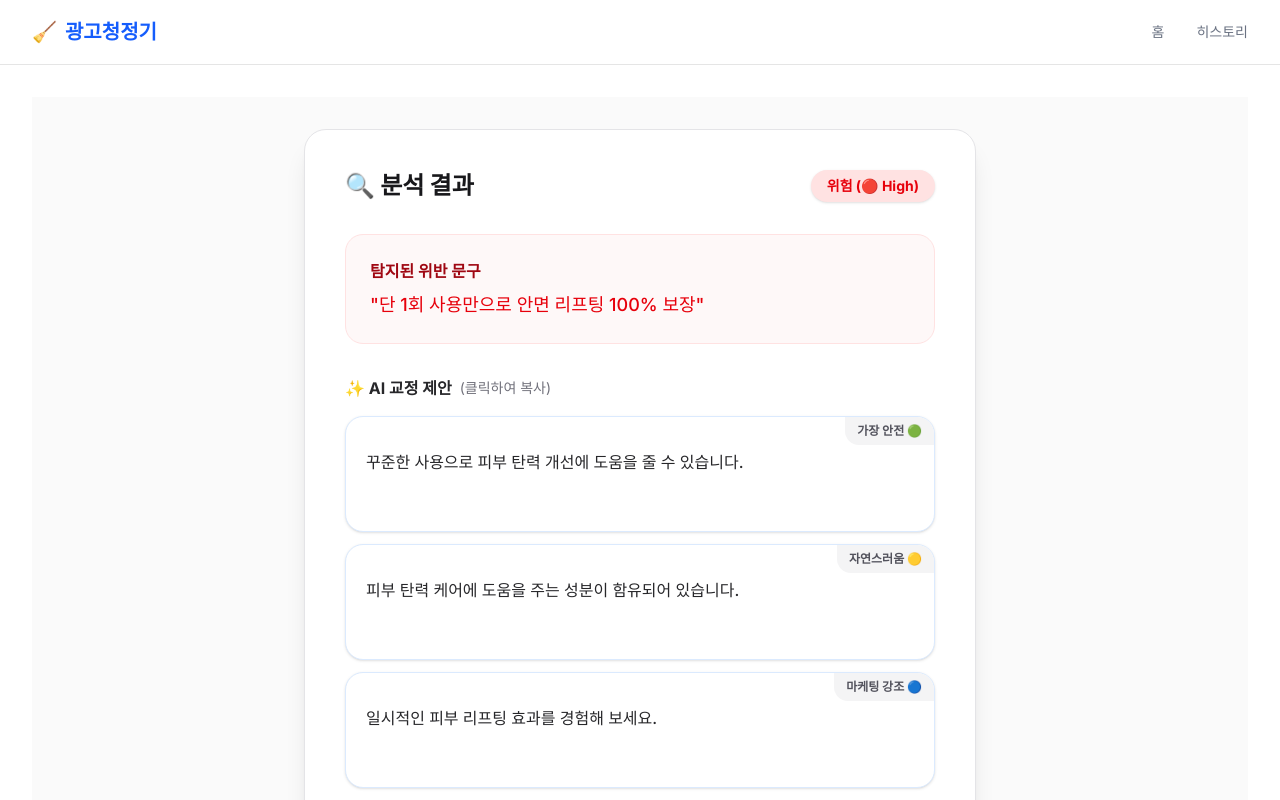
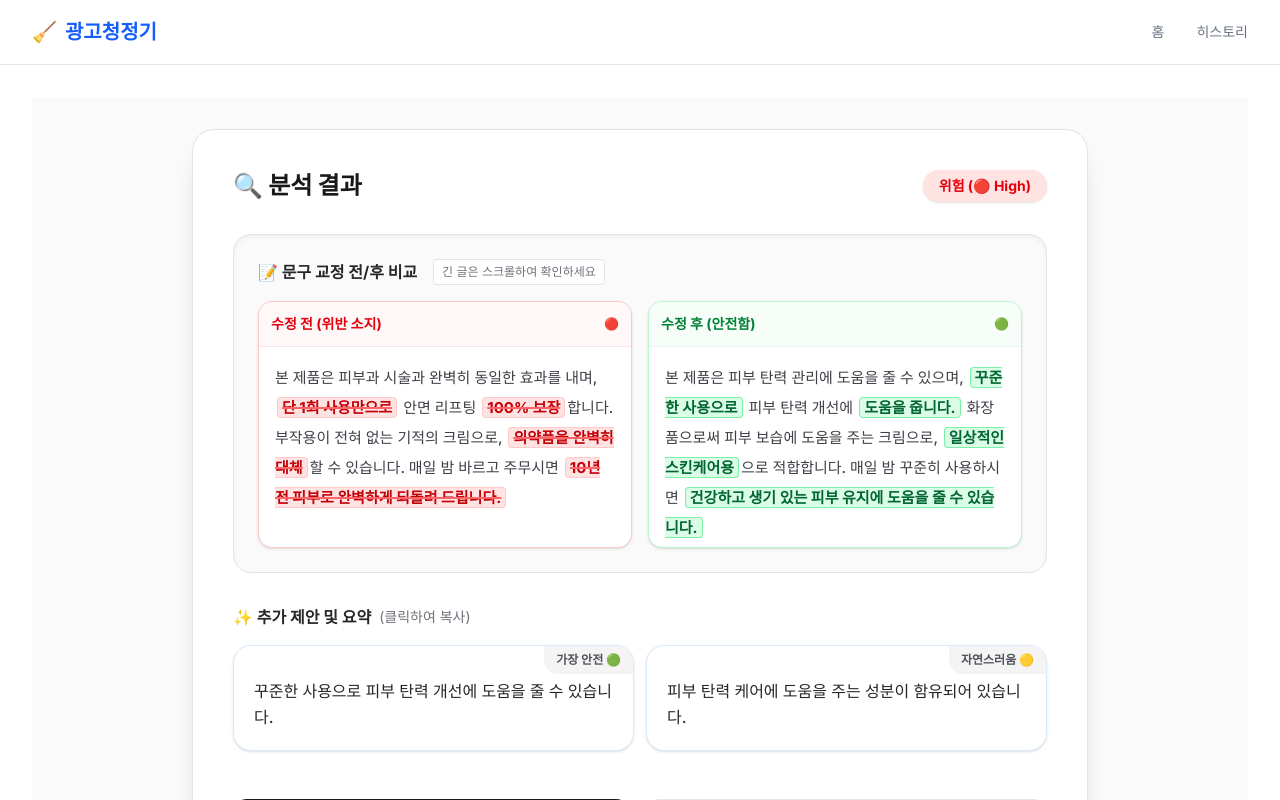
Before and after one commit to sihyunn0102-sys/adguard-frontend, a Next.js app: page /result in a window 1280 px wide. Shown: the top 800 px of the page. Built offline with nearby package versions, Linux system fonts and the light colour scheme.

Commit message:
feat: 결과 페이지 결과 비교 로직 고도화

```diff
--- a/src/app/result/page.tsx
+++ b/src/app/result/page.tsx
@@ -1,31 +1,62 @@
-"use client"; // Next.js에서 상태 관리(useState, useEffect)를 하려면 최상단에 꼭 적어줘야 합니다!
+"use client";
 
 import { useState, useEffect } from "react";
 import Link from "next/link";
 
 export default function ResultPage() {
-  // 1. 상태 관리: 로딩 상태와 결과 데이터를 저장할 공간
   const [isLoading, setIsLoading] = useState(true);
   const [resultData, setResultData] = useState<any>(null);
 
-  // 2. 가짜 API 호출 (Mocking)
   useEffect(() => {
     const fetchMockData = async () => {
-      // 진짜 서버와 통신하는 것처럼 1.5초(1500ms) 동안 로딩 시간을 줍니다.
       await new Promise((resolve) => setTimeout(resolve, 1500));
 
-      // ----------------------------------------------------------------------
-      // 🚨 TODO(시현님): 목요일에 백엔드 API 연결하실 때, 이 아래의 'fakeData' 부분을 지우고
-      // 실제 fetch() 코드로 교체해 주세요!
-      // 예시:
-      // const res = await fetch("http://api.주소/rewrite", { method: "POST", ... });
-      // const realData = await res.json();
-      // setResultData(realData);
-      // ----------------------------------------------------------------------
-
       const fakeData = {
-        originalText: "단 1회 사용만으로 안면 리프팅 100% 보장",
         riskLevel: "High",
+        // 💡 긴 글 테스트를 위해 데이터 길이를 대폭 늘렸습니다!
+        spellCheck: {
+          original: [
+            {
+              text: "본 제품은 피부과 시술과 완벽히 동일한 효과를 내며, ",
+              isError: false,
+            },
+            { text: "단 1회 사용만으로", isError: true },
+            { text: " 안면 리프팅 ", isError: false },
+            { text: "100% 보장", isError: true },
+            {
+              text: "합니다. 부작용이 전혀 없는 기적의 크림으로, ",
+              isError: false,
+            },
+            { text: "의약품을 완벽히 대체", isError: true },
+            {
+              text: "할 수 있습니다. 매일 밤 바르고 주무시면 ",
+              isError: false,
+            },
+            { text: "10년 전 피부로 완벽하게 되돌려 드립니다.", isError: true },
+          ],
+          corrected: [
+            {
+              text: "본 제품은 피부 탄력 관리에 도움을 줄 수 있으며, ",
+              isFix: false,
+            },
+            { text: "꾸준한 사용으로", isFix: true },
+            { text: " 피부 탄력 개선에 ", isFix: false },
+            { text: "도움을 줍니다.", isFix: true },
+            {
+              text: " 화장품으로써 피부 보습에 도움을 주는 크림으로, ",
+              isFix: false,
+            },
+            { text: "일상적인 스킨케어용", isFix: true },
+            {
+              text: "으로 적합합니다. 매일 밤 꾸준히 사용하시면 ",
+              isFix: false,
+            },
+            {
+              text: "건강하고 생기 있는 피부 유지에 도움을 줄 수 있습니다.",
+              isFix: true,
+            },
+          ],
+        },
         suggestions: [
           {
             id: 1,
@@ -37,22 +68,16 @@ export default function ResultPage() {
             text: "피부 탄력 케어에 도움을 주는 성분이 함유되어 있습니다.",
             tag: "자연스러움 🟡",
           },
-          {
-            id: 3,
-            text: "일시적인 피부 리프팅 효과를 경험해 보세요.",
-            tag: "마케팅 강조 🔵",
-          },
         ],
       };
 
       setResultData(fakeData);
-      setIsLoading(false); // 데이터 도착! 로딩 끝!
+      setIsLoading(false);
     };
 
     fetchMockData();
   }, []);
 
-  // 3. 로딩 중일 때 보여줄 화면 (빙글빙글 도는 스피너)
   if (isLoading) {
     return (
       <div className="flex flex-col items-center justify-center min-h-screen bg-zinc-50 font-sans">
@@ -64,10 +89,9 @@ export default function ResultPage() {
     );
   }
 
-  // 4. 로딩이 끝나고 데이터가 도착했을 때 보여줄 진짜 결과 화면
   return (
     <div className="flex flex-col items-center justify-center min-h-screen bg-zinc-50 p-8 font-sans">
-      <main className="flex flex-col gap-8 bg-white p-10 rounded-3xl shadow-xl border border-zinc-200 max-w-2xl w-full">
+      <main className="flex flex-col gap-8 bg-white p-10 rounded-3xl shadow-xl border border-zinc-200 max-w-4xl w-full">
         {/* 상단 헤더 & 신호등 뱃지 */}
         <div className="flex justify-between items-center">
           <h1 className="text-2xl font-extrabold text-zinc-900">
@@ -80,24 +104,84 @@ export default function ResultPage() {
           )}
         </div>
 
-        {/* 원본 위반 문구 */}
-        <div className="p-6 bg-red-50/50 rounded-2xl border border-red-100">
-          <h3 className="font-bold text-red-800 mb-2">탐지된 위반 문구</h3>
-          <p className="text-lg text-red-600 font-medium">
-            "{resultData.originalText}"
-          </p>
+        {/* 🚀 스크롤이 적용된 좌우 분할 비교 화면 (긴 글 최적화) */}
+        <div className="flex flex-col gap-4 p-6 bg-zinc-50 rounded-2xl border border-zinc-200 shadow-inner">
+          <h3 className="font-bold text-zinc-800 flex items-center gap-2">
+            📝 문구 교정 전/후 비교
+            <span className="text-xs font-normal text-zinc-500 bg-white px-2 py-1 rounded border border-zinc-200 ml-2">
+              긴 글은 스크롤하여 확인하세요
+            </span>
+          </h3>
+
+          <div className="grid grid-cols-1 md:grid-cols-2 gap-4">
+            {/* 왼쪽: 수정 전 (빨간펜) */}
+            <div className="flex flex-col bg-white rounded-xl border border-red-200 shadow-sm overflow-hidden">
+              <div className="bg-red-50/50 p-3 border-b border-red-100 flex justify-between items-center">
+                <span className="text-sm font-bold text-red-600">
+                  수정 전 (위반 소지)
+                </span>
+                <span className="text-red-400 text-xs">🔴</span>
+              </div>
+              {/* h-[200px] 와 overflow-y-auto 로 고정 높이 + 스크롤 생성! */}
+              <div className="p-4 h-[200px] overflow-y-auto leading-loose">
+                <p className="text-[15px] text-zinc-700 font-medium">
+                  {resultData.spellCheck.original.map(
+                    (chunk: any, index: number) => (
+                      <span
+                        key={index}
+                        className={
+                          chunk.isError
+                            ? "bg-red-100 text-red-700 px-1 rounded border border-red-200 line-through decoration-red-400 decoration-2 font-bold mx-0.5"
+                            : ""
+                        }
+                      >
+                        {chunk.text}
+                      </span>
+                    ),
+                  )}
+                </p>
+              </div>
+            </div>
+
+            {/* 오른쪽: 수정 후 (초록펜) */}
+            <div className="flex flex-col bg-white rounded-xl border border-green-200 shadow-sm overflow-hidden">
+              <div className="bg-green-50/50 p-3 border-b border-green-100 flex justify-between items-center">
+                <span className="text-sm font-bold text-green-700">
+                  수정 후 (안전함)
+                </span>
+                <span className="text-green-500 text-xs">🟢</span>
+              </div>
+              <div className="p-4 h-[200px] overflow-y-auto leading-loose">
+                <p className="text-[15px] text-zinc-700 font-medium">
+                  {resultData.spellCheck.corrected.map(
+                    (chunk: any, index: number) => (
+                      <span
+                        key={index}
+                        className={
+                          chunk.isFix
+                            ? "bg-green-100 text-green-800 px-1 rounded border border-green-300 font-bold mx-0.5"
+                            : ""
+                        }
+                      >
+                        {chunk.text}
+                      </span>
+                    ),
+                  )}
+                </p>
+              </div>
+            </div>
+          </div>
         </div>
 
-        {/* 수정안 3개 카드 컴포넌트 영역 */}
+        {/* AI 수정안 제안 카드 */}
         <div className="space-y-4">
           <h3 className="font-bold text-zinc-800 flex items-center gap-2">
-            ✨ AI 교정 제안{" "}
+            ✨ 추가 제안 및 요약{" "}
             <span className="text-sm font-normal text-zinc-500">
               (클릭하여 복사)
             </span>
           </h3>
-
-          <div className="grid gap-3 sm:grid-cols-1">
+          <div className="grid gap-3 sm:grid-cols-2">
             {resultData.suggestions.map((item: any) => (
               <div
                 key={item.id}
@@ -106,12 +190,9 @@ export default function ResultPage() {
                 <span className="absolute top-0 right-0 bg-zinc-100 text-zinc-600 text-xs font-bold px-3 py-1.5 rounded-bl-xl group-hover:bg-blue-100 group-hover:text-blue-700 transition-colors">
                   {item.tag}
                 </span>
-                <p className="text-zinc-800 font-medium mt-3 pr-16 leading-relaxed">
+                <p className="text-zinc-800 font-medium mt-3 leading-relaxed">
                   {item.text}
                 </p>
-                <div className="mt-4 text-sm text-blue-600 font-bold opacity-0 translate-y-2 group-hover:opacity-100 group-hover:translate-y-0 transition-all duration-300">
-                  이 문구 사용하기 📋
-                </div>
               </div>
             ))}
           </div>
```
